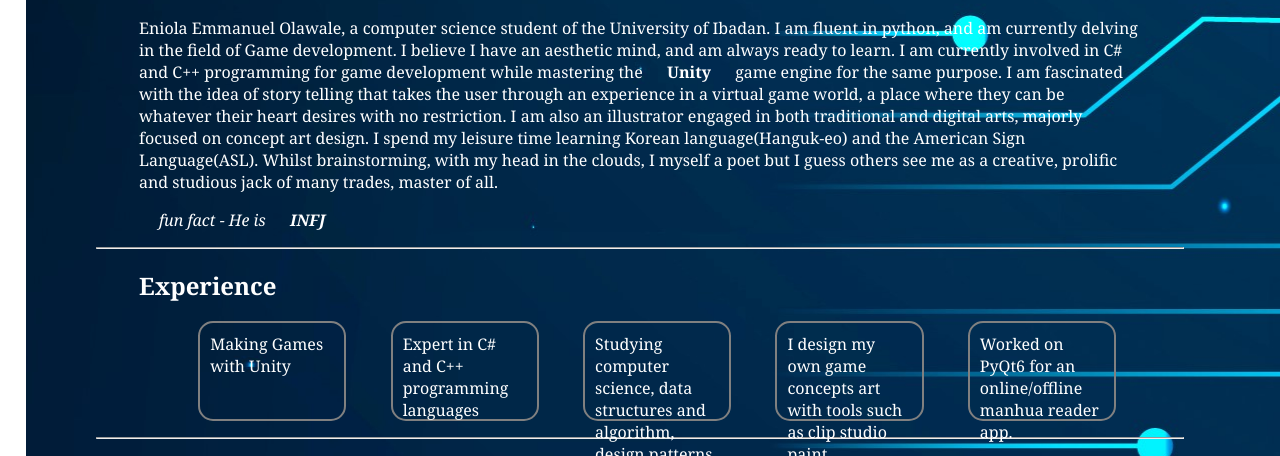
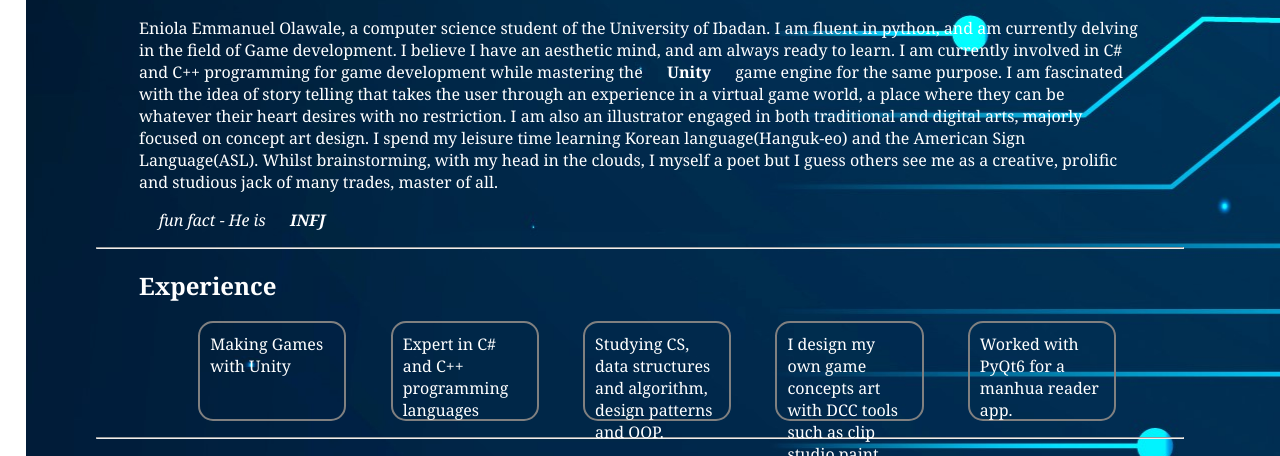
Before and after one commit to i-am-Els/Portfolio-Test, a plain HTML site: page index.html in a window 1280 px wide. Shown: the part 428-884 px from the top of the page. Drawn offline with Linux system fonts and the light colour scheme.

Commit message:
Update index.html

```diff
--- a/index.html
+++ b/index.html
@@ -184,15 +184,15 @@
             <li class="box">Making Games with Unity</li>
             <li class="box">Expert in C# and C++ programming languages</li>
             <li class="box">
-              Studying computer science, data structures and algorithm, design
-              patterns and object oriented programming.
+              Studying CS, data structures and algorithm, design
+              patterns and OOP.
             </li>
             <li class="box">
-              I design my own game concepts art with tools such as clip studio
-              paint, medibang and photoshop.
+              I design my own game concepts art with DCC tools such as clip studio
+              paint, and others.
             </li>
             <li class="box">
-              Worked on PyQt6 for an online/offline manhua reader app.
+              Worked with PyQt6 for a manhua reader app.
             </li>
           </ul>
         </div>
```
